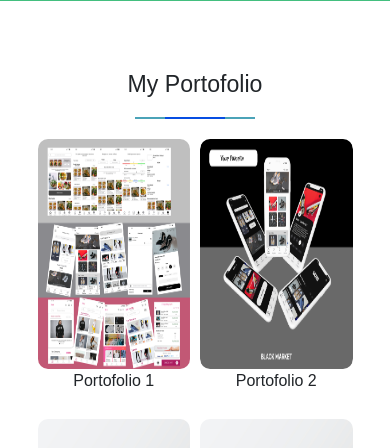
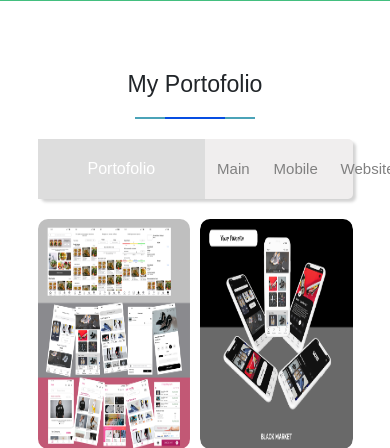
Before and after one commit to Farhannovaal/farhannovaal, a PHP site: page /porto.html in a window 390 px wide; the page is wider, and only the part inside the window is pictured. Shown: the part 438-886 px from the top of that part. Run offline with PHP 8.4, Linux system fonts and the light colour scheme.

Commit message:
navbar responsive

```diff
--- a/css.css
+++ b/css.css
@@ -492,8 +492,13 @@ body{
                 margin-left: 40%;
             }.intro-about{
                 margin-top: 50px;
-            }.navbar-porto{
-                display: none;
+            }.navbar-porto h2{
+                font-size: 16px;
+                margin: 0;
+            }.navbar-porto label{
+                font-size: 15px;
+                margin: 2px 2px;
+                width: 20%;
             }
             }
             @media (max-width: 992px){
--- a/porto.html
+++ b/porto.html
@@ -71,9 +71,9 @@
                 <h3> My Portofolio </h3>
                 <div class="navbar-porto">
                     <h2> Portofolio </h2>
-                    <label for="check1"> Page Portofolio</label checked>
-                    <label for="check2"> Mobile Desain</label>
-                    <label for="check3"> Website Desain</label>
+                    <label for="check1"> Main </label checked>
+                    <label for="check2"> Mobile </label>
+                    <label for="check3"> Website</label>
                 </div>
 
                 <div class="container-gambar">
```
